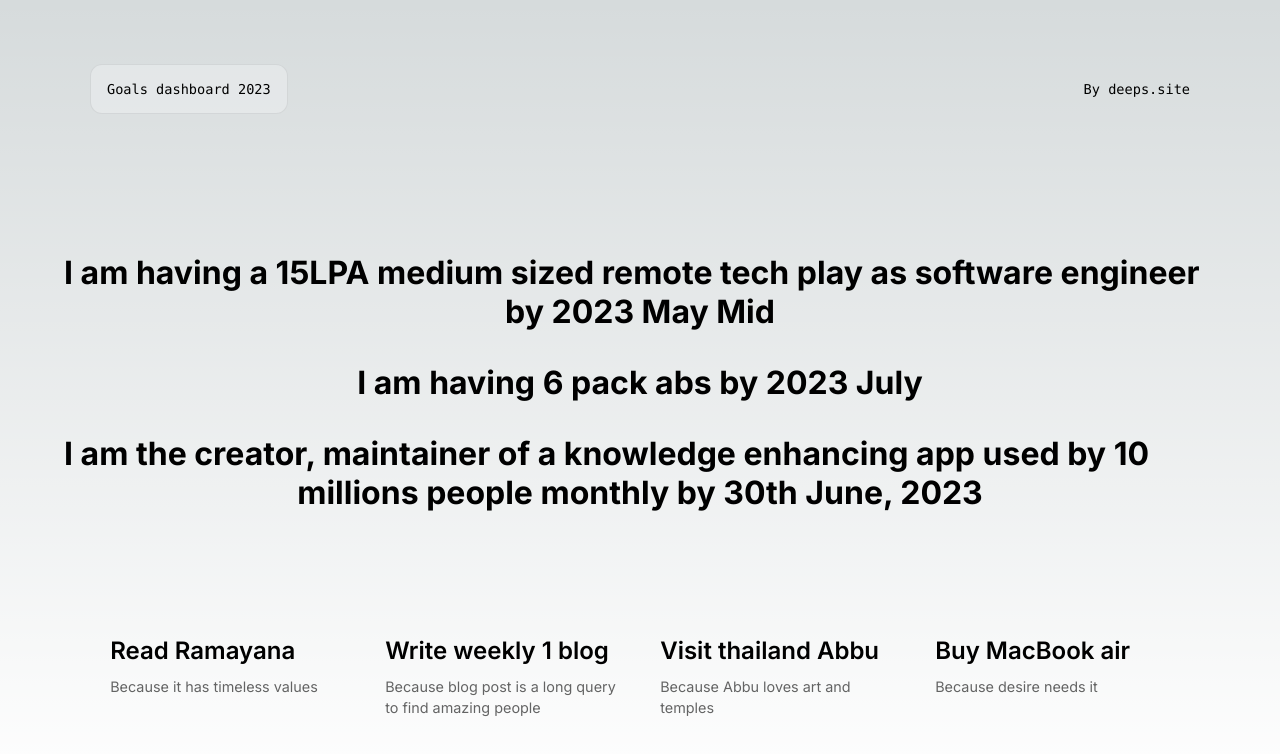
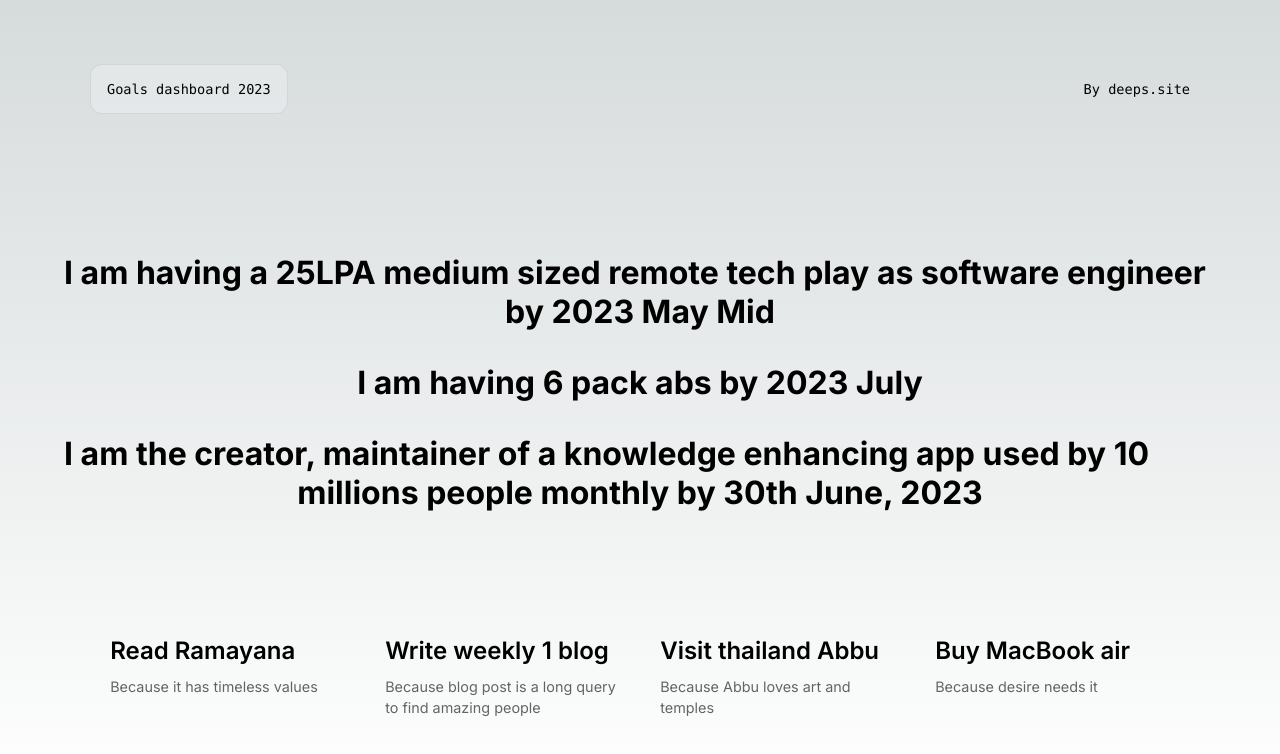
Before and after one commit to soulbliss/ams, a Next.js app: page / in a window 1280 px wide. Shown: the top 754 px of the page. Built offline with nearby package versions, Linux system fonts and the light colour scheme.

Commit message:
update number goal

```diff
--- a/app/page.js
+++ b/app/page.js
@@ -11,7 +11,7 @@ export default function Home() {
       </div>
 
       <div className={styles.center}>
-        <div className={styles.title}>I am having a 15LPA medium sized remote tech play as software engineer by 2023 May Mid</div>
+        <div className={styles.title}>I am having a 25LPA medium sized remote tech play as software engineer by 2023 May Mid</div>
         <div className={styles.title}>I am having 6 pack abs by 2023 July</div>
         <div className={styles.title}>I am the creator, maintainer of a knowledge enhancing app used by 10 millions people monthly by 30th June, 2023</div>
       </div>
```
